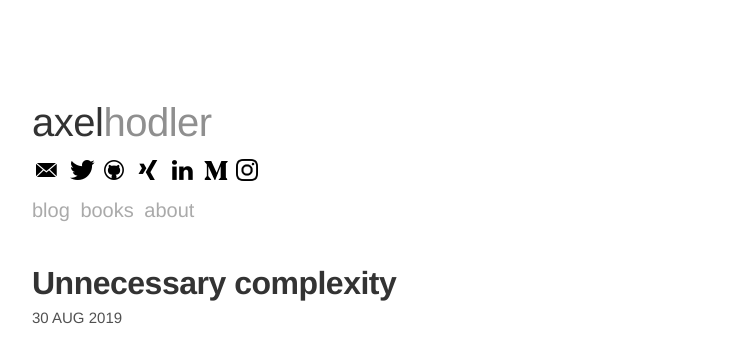
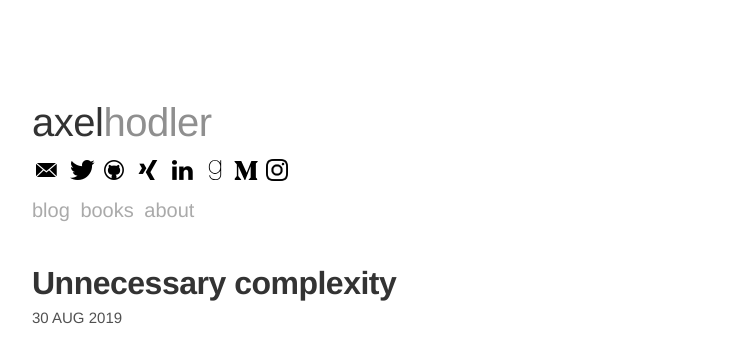
Before and after one commit to schlegde/schlegel.github.io, a Jekyll site: the page built from index.html, in a window 1280 px wide. Shown: the top 349 px of the page, without its empty margins (248-991 px from the left). Built offline with Jekyll 4.4.1, drawn with Linux system fonts in a browser that asks for light colours.

Commit message:
link to goodreads

```diff
--- a/_includes/header.html
+++ b/_includes/header.html
@@ -26,6 +26,10 @@
       <i class="icon-linkedin"></i>
     </a>
     <a class="social-link"
+       href="https://www.goodreads.com/user/show/17724008-axel">
+      <img style="margin: 0 0 0 2px; width: 22px;" src="{{ site.baseurl }}/icons/goodreads.svg"></img>
+    </a>
+    <a class="social-link"
        href="https://medium.com/@axelhodler">
       <img style="margin: 0 0 0 2px;" src="{{ site.baseurl }}/icons/medium.svg"></img>
     </a>
```
Also changed, not shown: icons/goodreads.svg (added).
